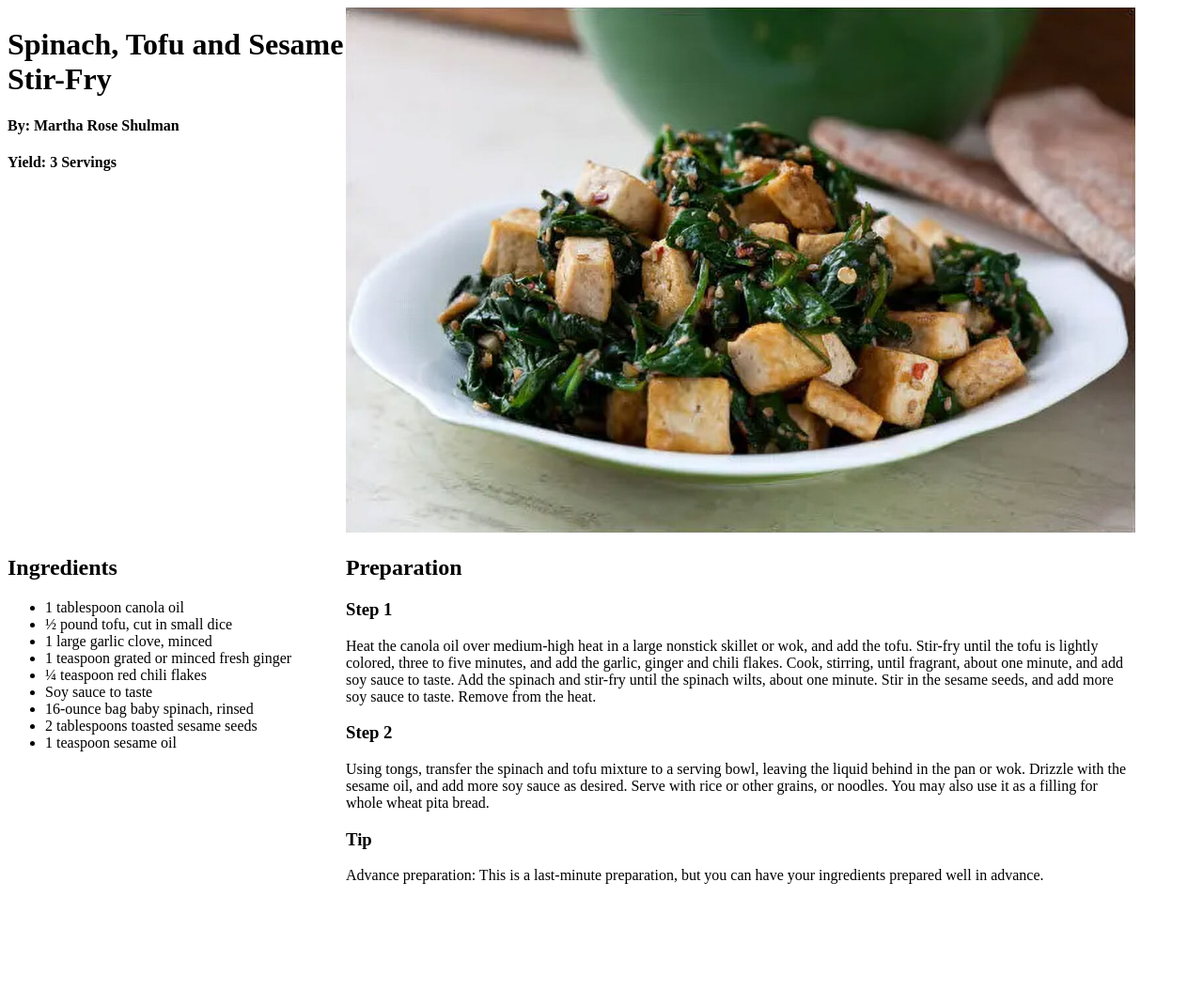
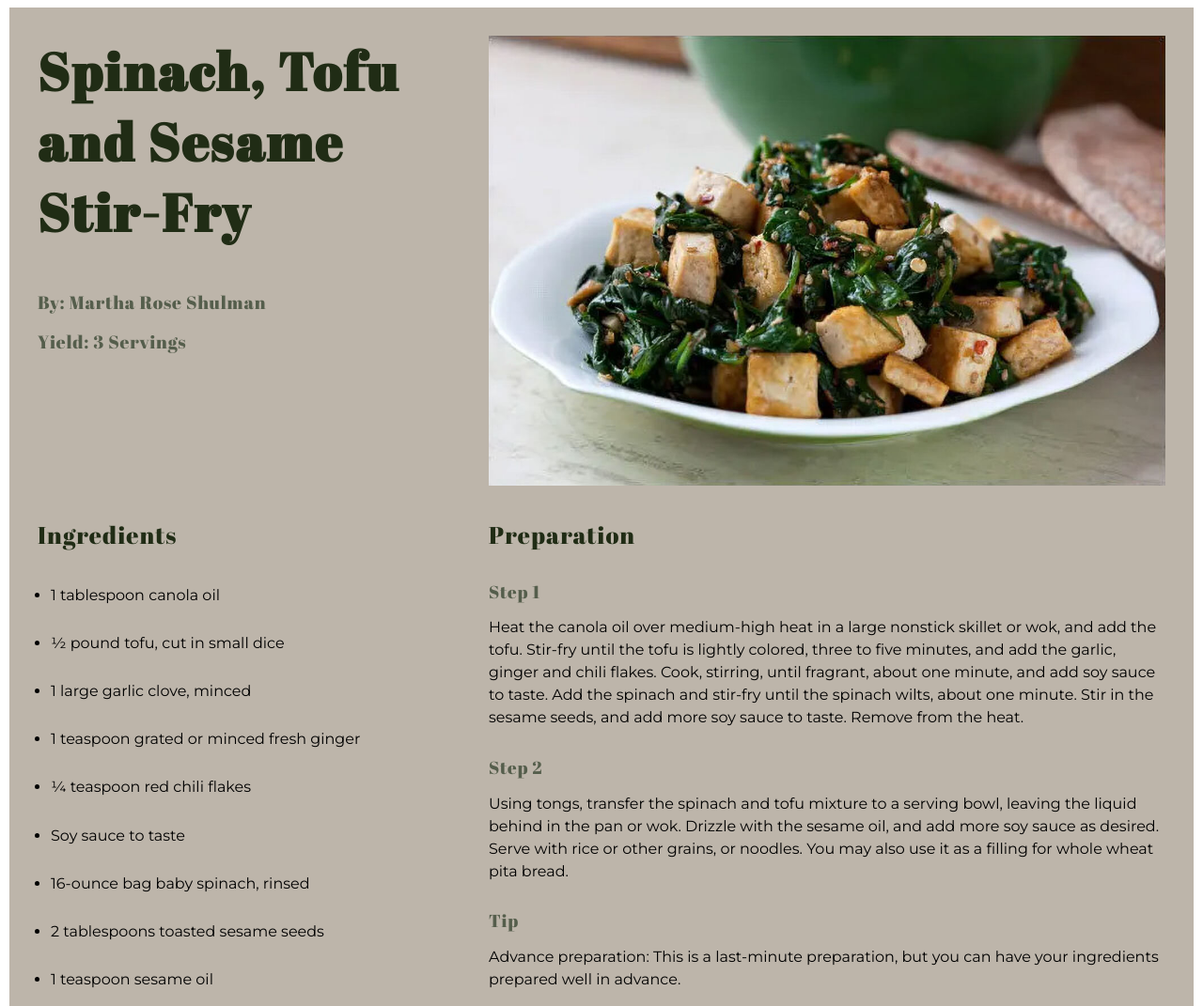
Before and after one commit to dskomra/Exercise-7, a plain HTML site: page index.html in a window 1280 px wide. Shown: the top 1071 px of the page at 94% size. Before the commit the page ends 965 px from the top, so only its background shows below. Drawn offline with Linux system fonts and the light colour scheme.

Commit message:
final update

```diff
--- a/index.html
+++ b/index.html
@@ -4,20 +4,90 @@
   <head>
     <title>Exercise 7: Typography</title>
     <meta charset="utf-8">
+
+    <!-- body text -->
+    <link rel="preconnect" href="https://fonts.googleapis.com">
+    <link rel="preconnect" href="https://fonts.gstatic.com" crossorigin>
+    <link href="https://fonts.googleapis.com/css2?family=Montserrat:ital,wght@0,100..900;1,100..900&display=swap" rel="stylesheet">
+
+    <!-- header text -->
+    <link rel="preconnect" href="https://fonts.googleapis.com">
+    <link rel="preconnect" href="https://fonts.gstatic.com" crossorigin>
+    <link href="https://fonts.googleapis.com/css2?family=Abril+Fatface&display=swap" rel="stylesheet">
+
+
     <style>
       .all-content {
         max-width: 1200px;
+        margin: 0 auto;
+        padding: 30px;
+        font-size: 16px;
+        background-color: #bdb5aa;
+        padding-bottom: 0px;
+      }
+
+      .container {
+        display: grid;
+        grid-template-columns: 40% 60%;
       }
 
       img {
         width: 100%;
       }
 
-      .container {
-        display: grid;
-        grid-template-columns: 30% 70%;
+      h1,
+      h2,
+      h3,
+      h4 {
+        font-family: "Abril Fatface", serif;
+        font-weight: 400;
+        font-style: normal;
+        letter-spacing: 0.04em;
       }
 
+      h1 {
+        font-weight: 600;
+        font-size: 3.5em;
+        margin-top: 0px;
+        padding-right: 80px;
+        color: #202c15;
+      }
+
+      h2 {
+        font-size: 1.6em;
+        padding-top: 10px;
+        color: #202c15;
+      }
+
+      h3 {
+        line-height: 0.8em;
+        padding-top: 15px;
+        color: #555e4c;
+      }
+
+      h4 {
+        font-size: 1.2em;
+        line-height: 2.2em;
+        color: #555e4c;
+      }
+
+      p,
+      ul {
+        font-family: "Montserrat", sans-serif;
+        font-size: 1em;
+        font-weight: 400;
+        font-style: normal;
+      }
+
+      p {
+        line-height: 1.5em;
+      }
+
+      ul {
+        line-height: 3.2em;
+        padding-left: 14px;
+        padding-right: 25px;
+      }
     </style>
   </head>
   <body>
@@ -25,8 +95,7 @@
       <div class="container">
         <div class="grid-item">
           <h1>Spinach, Tofu and Sesame Stir-Fry</h1>
-          <h4>By: Martha Rose Shulman</h4>
-          <h4>Yield: 3 Servings</h4>
+          <h4>By: Martha Rose Shulman<br>Yield: 3 Servings</h4>
         </div>
 
         <div class="grid-item">
```
